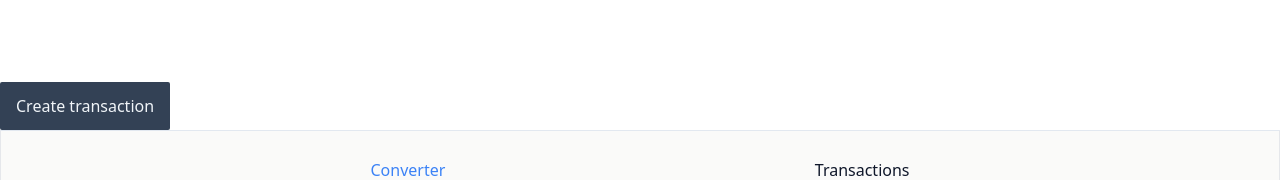
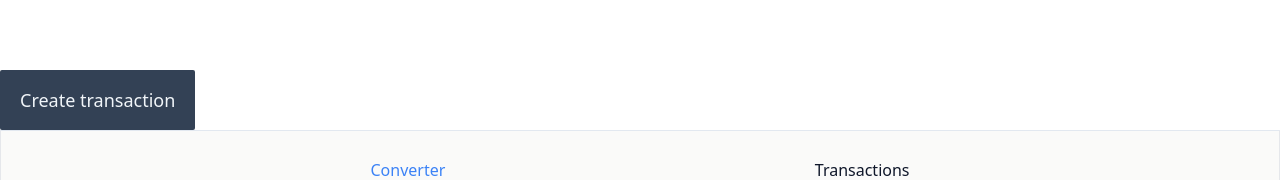
Before and after one commit to tmrsl/currency-converter-test, a React (Create React App) app: page / in a window 1280 px wide. Shown: the part 590-770 px from the top of the page. Built offline with nearby package versions, Linux system fonts and the light colour scheme; no server answers.

Commit message:
adjustments to reusable components

```diff
--- a/src/components/AppButton.js
+++ b/src/components/AppButton.js
@@ -1,6 +1,9 @@
 const AppButton = (props) => {
   return (
-    <button className="px-4 py-3 text-slate-100 bg-slate-700 ring-0 ring-slate-400 rounded-sm hover:bg-slate-600 focus:ring-2 disabled:opacity-75 disabled:cursor-not-allowed outline-none">
+    <button
+      type={props.type}
+      className="px-5 py-4 text-lg text-slate-100 bg-slate-700 ring-0 ring-slate-400 rounded-sm hover:bg-slate-600 focus:ring-2 disabled:opacity-75 disabled:cursor-not-allowed outline-none"
+    >
       {props.children}
     </button>
   );
--- a/src/components/AppInput.js
+++ b/src/components/AppInput.js
@@ -1,10 +1,11 @@
 const AppInput = (props) => {
   return (
     <input
-      className="flex-shrink min-w-1 p-4 text-2xl text-slate-900 placeholder:text-slate-300 rounded-r-none rounded-l-sm border border-t-slate-300 outline-none"
+      className="flex-shrink w-full min-w-1 p-4 text-2xl text-slate-900 placeholder:text-slate-300 rounded-r-none rounded-l-sm border border-t-slate-300 outline-none"
       type="number"
       value={props.value}
       placeholder={props.placeholder}
+      required={props.required}
       onChange={(e) => props.onChange(e.target.value)}
     />
   );
```
